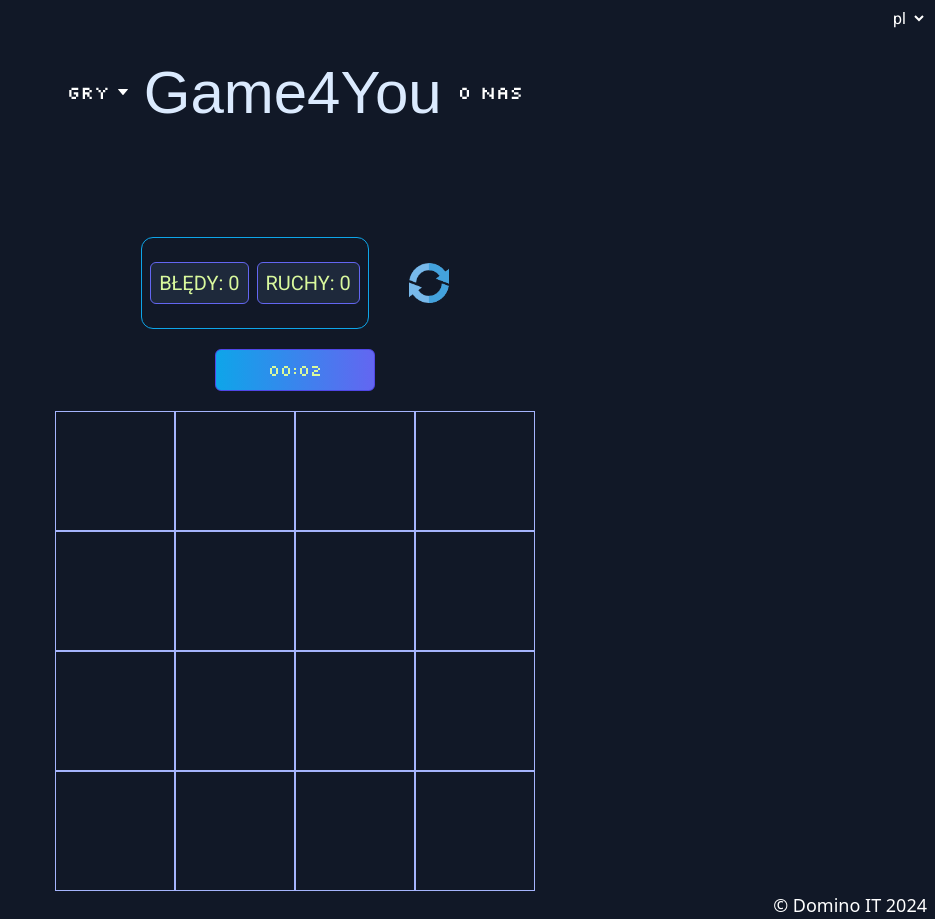
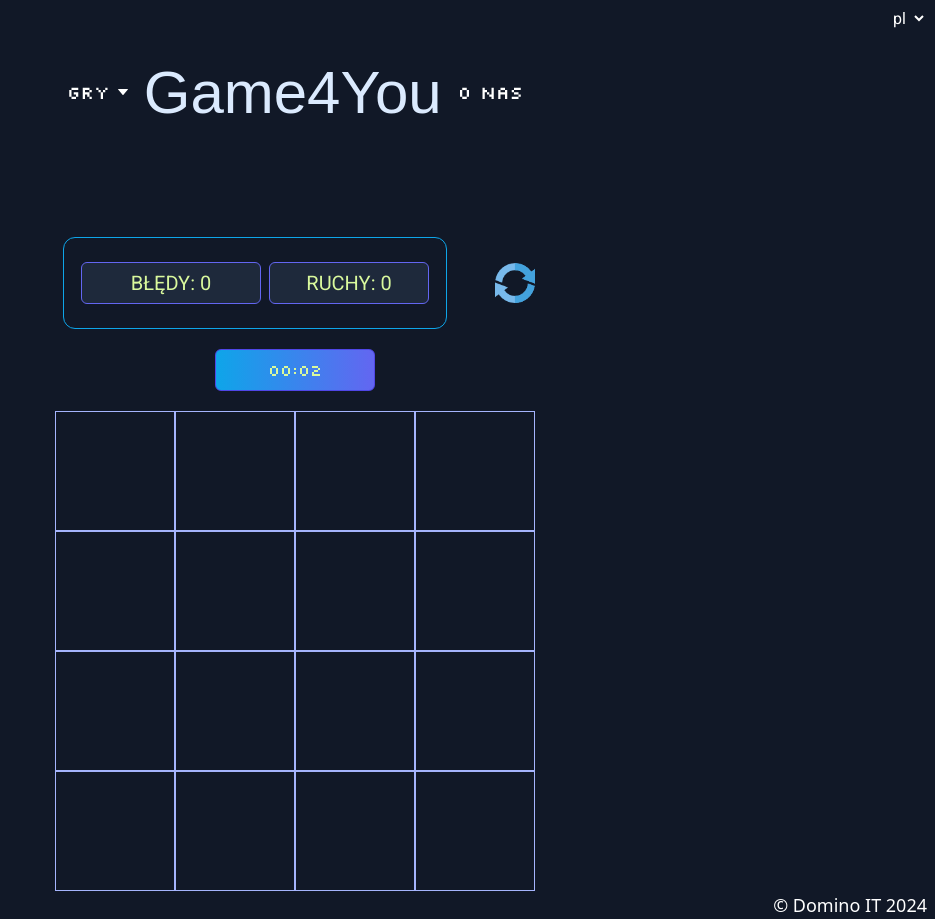
Before and after one commit to DominoxB/Game4You, a Vue app: page /MemoryGame in a window 1280 px wide. Both pictures are taken after a click on the button "START". Shown: the whole page, without its empty margins (345-1280 px from the left). Built offline with nearby package versions, Linux system fonts and the light colour scheme; a web font is replaced by a local one; what tailwindcss-animated would draw is missing.

Commit message:
feat: style memory info board

```diff
--- a/src/components/atoms/MemoryInfoBoard.vue
+++ b/src/components/atoms/MemoryInfoBoard.vue
@@ -1,9 +1,11 @@
 <template>
   <div
-    class="flex space-x-2 justify-center border border-sky-500 px-2 py-4 md:py-6 rounded-xl text-lime-200 md:text-xl uppercase font-roboto">
-    <div class="border border-indigo-500 px-1 md:px-2 py-1.5 rounded-md bg-slate-800">{{ $t('mistakes') }}: {{ mistakesCounter }}
+    class="w-4/5 mx-auto flex space-x-2 justify-center border border-sky-500 md:px-4 py-4 md:py-6 rounded-xl text-lime-200 md:text-xl uppercase font-roboto">
+    <div class="border border-indigo-500 w-28 md:w-[180px] text-center px-1 md:px-4 py-1.5 rounded-md bg-slate-800">{{
+      $t('mistakes') }}: {{ mistakesCounter }}
     </div>
-    <div class="border border-indigo-500 px-1 md:px-2 py-1.5 rounded-md bg-slate-800">{{ $t('moves') }}: {{ movesCounter }}</div>
+    <div class="border border-indigo-500 w-28 md:w-[160px] text-center px-1 md:px-4 py-1.5 rounded-md bg-slate-800">{{ $t('moves')
+    }}: {{ movesCounter }}</div>
   </div>
 </template>
 
```
